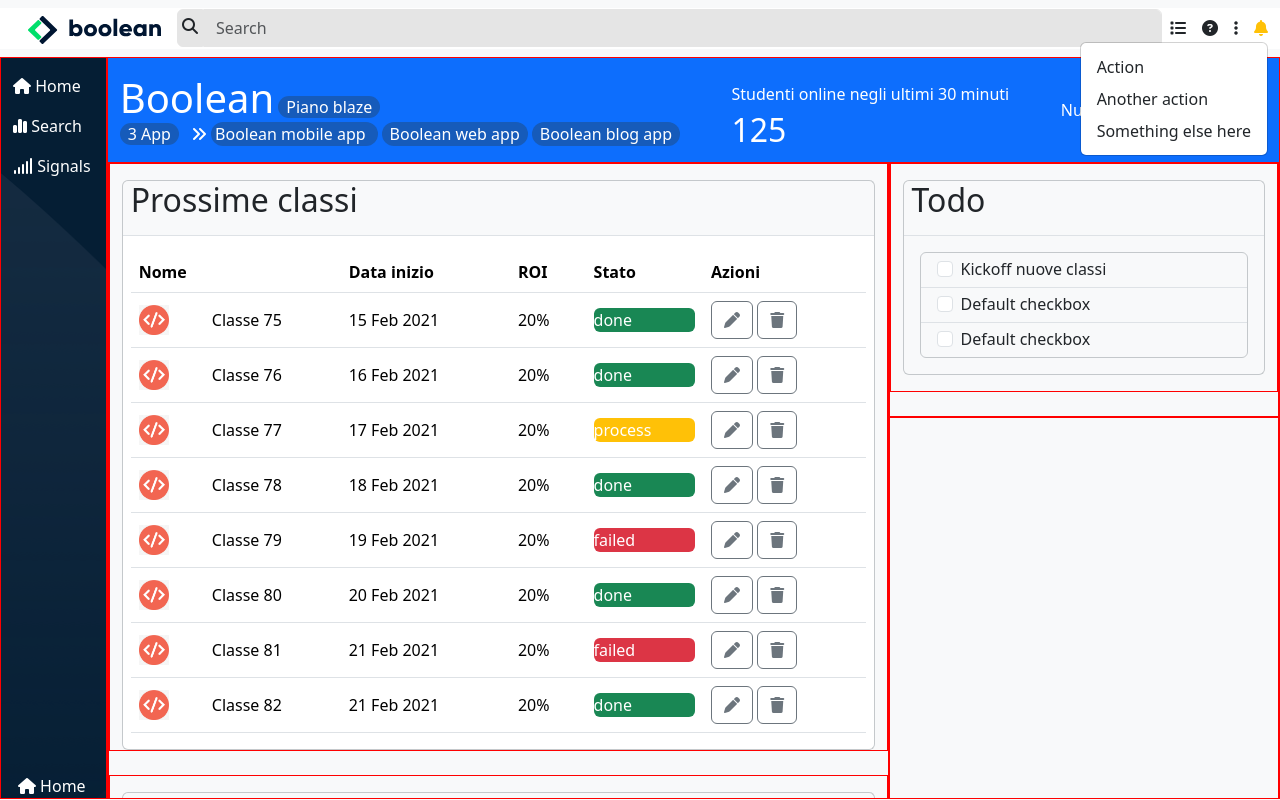
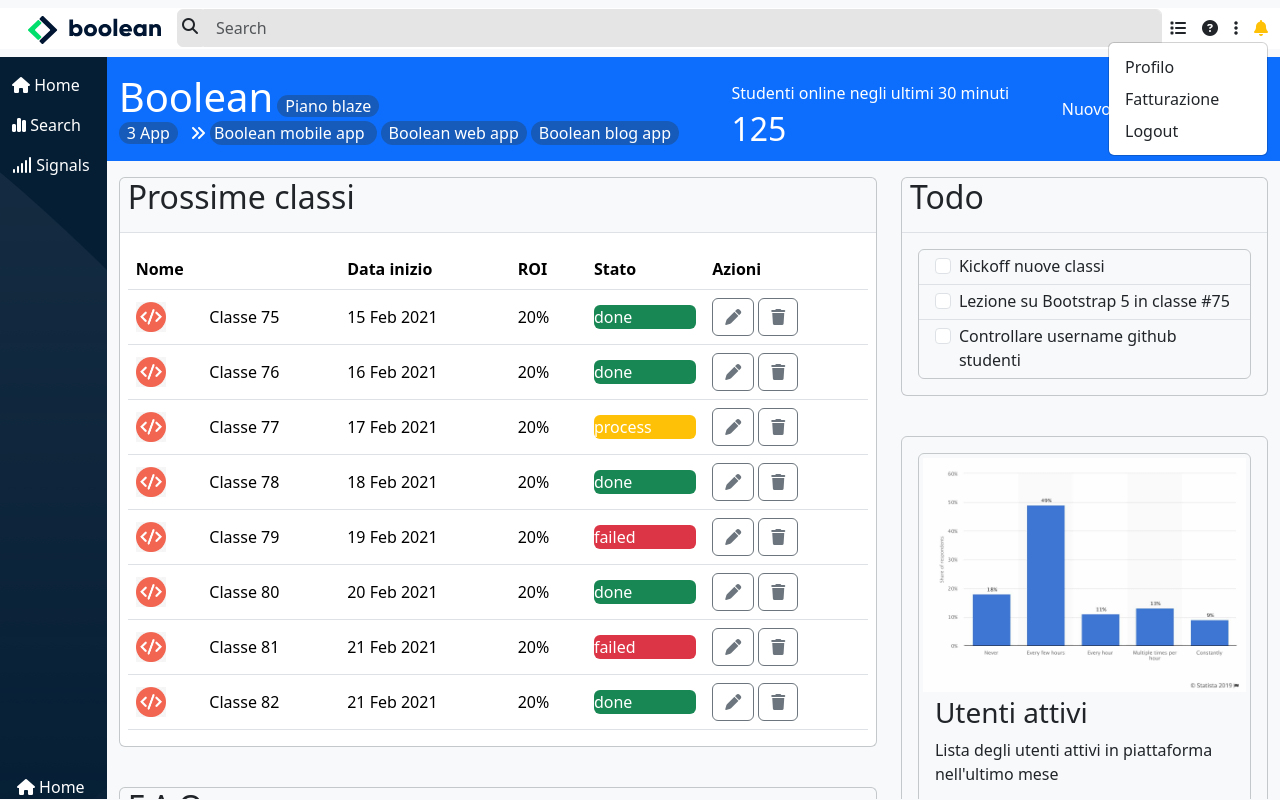
Before and after one commit to MiriamEvardi/html-css-bootstrap-dashboard, a plain HTML site: page index.html in a window 1280 px wide. Both pictures are taken after a click on the button 1261 px from the left and 28 px from the top of the page. Drawn offline with nearby package versions, Linux system fonts and the light colour scheme.

Commit message:
graph section

```diff
--- a/css/style.css
+++ b/css/style.css
@@ -5,10 +5,6 @@ body {
 
 
 /* test */
-[class*="col-"] {
-    border: solid red 1px;
-    height: auto;
-}
 
 .subtitle_main {
     background-color: #f8f9fa;
--- a/index.html
+++ b/index.html
@@ -42,9 +42,9 @@
                                 <i class="fa-solid fa-bell text-warning"></i>
                             </button>
                             <ul class="dropdown-menu dropdown-menu-end dropdown-menu-start">
-                                <li><button class="dropdown-item" type="button">Action</button></li>
-                                <li><button class="dropdown-item" type="button">Another action</button></li>
-                                <li><button class="dropdown-item" type="button">Something else here</button></li>
+                                <li><button class="dropdown-item" type="button">Profilo</button></li>
+                                <li><button class="dropdown-item" type="button">Fatturazione</button></li>
+                                <li><button class="dropdown-item" type="button">Logout</button></li>
                             </ul>
                         </div>
                     </div>
@@ -56,7 +56,6 @@
 
     <div class="container-fluid">
 
-        <!-- HEIGHT DA FIXARE -->
         <!-- sidebar -->
         <div class="row">
             <div id="side_bar" class="col-1 d-flex">
@@ -85,8 +84,8 @@
                         </div>
                     </div>
 
-                    <div class="d-flex justify-content-center align-items-center">
-                        <div class="text-nowrap">
+                    <div>
+                        <div class=" text-nowrap">
                             <span>
                                 <i class="fa-solid fa-house"></i>
                             </span>
@@ -414,7 +413,7 @@
                                                 <input class="form-check-input" type="checkbox" value=""
                                                     id="flexCheckDefault">
                                                 <label class="form-check-label" for="flexCheckDefault">
-                                                    Default checkbox
+                                                    Lezione su Bootstrap 5 in classe #75
                                                 </label>
                                             </div>
                                         </li>
@@ -424,7 +423,7 @@
                                                 <input class="form-check-input" type="checkbox" value=""
                                                     id="flexCheckDefault">
                                                 <label class="form-check-label" for="flexCheckDefault">
-                                                    Default checkbox
+                                                    Controllare username github studenti
                                                 </label>
                                             </div>
                                         </li>
@@ -433,7 +432,31 @@
 
 
                             </div>
-                            <div class="col-12"></div>
+                            <div class="col-12">
+                                <div class="border border-secondary-subtle rounded p-3">
+                                    <div class="border border-secondary-subtle rounded ">
+                                        <div class="p-1">
+                                            <img class="w-100" src="img/stats.jpeg" alt="">
+                                        </div>
+                                        <div>
+                                            <div class="px-3">
+                                                <h3>Utenti attivi</h3>
+                                                <p>Lista degli utenti attivi in piattaforma nell'ultimo mese</p>
+                                            </div>
+                                            <hr>
+                                            <div class="px-3">Gennaio: 1200</div>
+                                            <hr>
+                                            <div class="px-3">Febbraio: 800</div>
+                                            <hr>
+                                            <div class="px-3">Marzo: 1500</div>
+                                            <hr>
+                                            <div class="px-3 mb-3">
+                                                <a href="#">Visualizza report approfondito</a>
+                                            </div>
+                                        </div>
+                                    </div>
+                                </div>
+                            </div>
                         </div>
                     </div>
                 </div>
```
